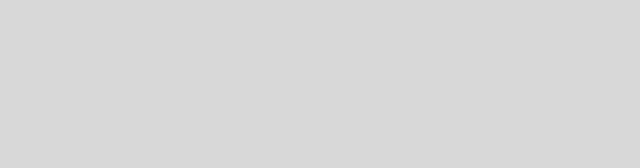
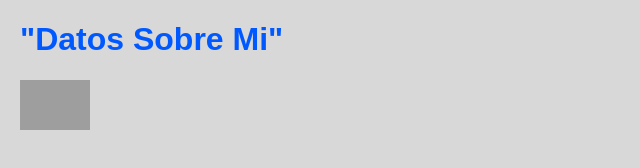
Before and after one commit to saulguglielmi/Sobre-Mi, a plain HTML site: page index.html in a window 1280 px wide. Shown: the whole page, without its empty margins (0-640 px from the left). Drawn offline with Linux system fonts and the light colour scheme; grey boxes are pictures that could not be loaded.

Commit message:
Se añadio titulo y una imagen principal

```diff
--- a/index.html
+++ b/index.html
@@ -20,3 +20,9 @@
     }
 
 </style>
+</head>
+
+<header>
+    <body>
+        <h1>"Datos Sobre Mi"</h1>
+        <img src="https://st.depositphotos.com/1001911/55508/v/450/depositphotos_555089554-stock-illustration-happy-emoji-emoticon-showing-double.jpg" alt="emoji imagen" width="70" height="50">
```
